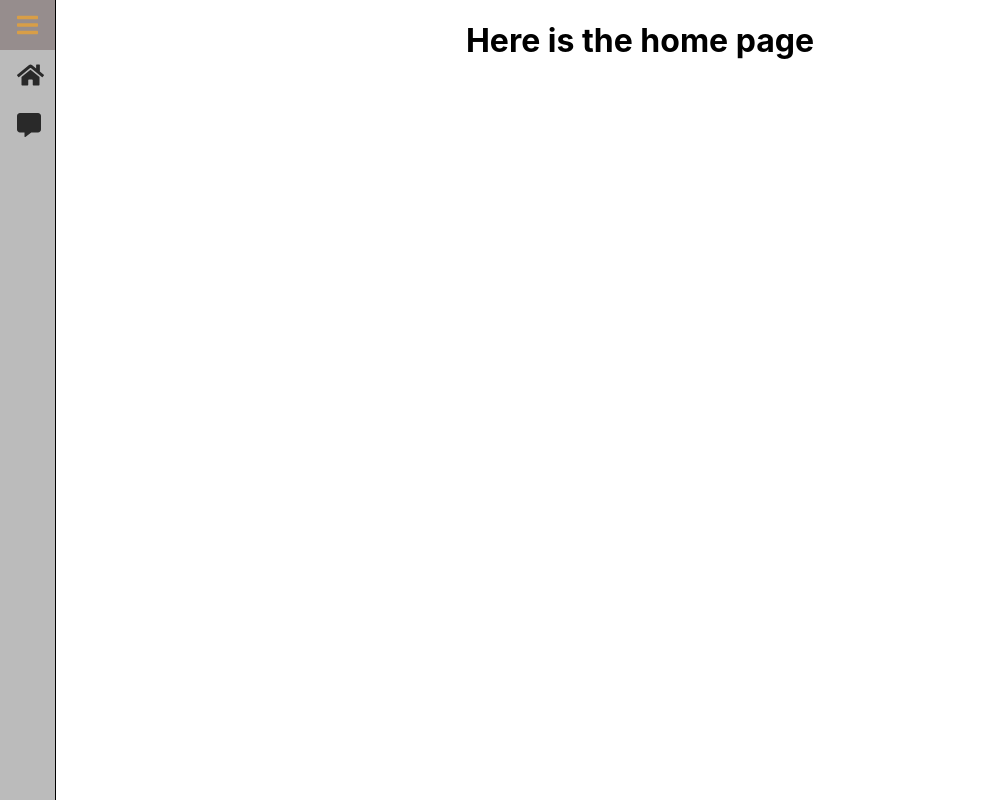
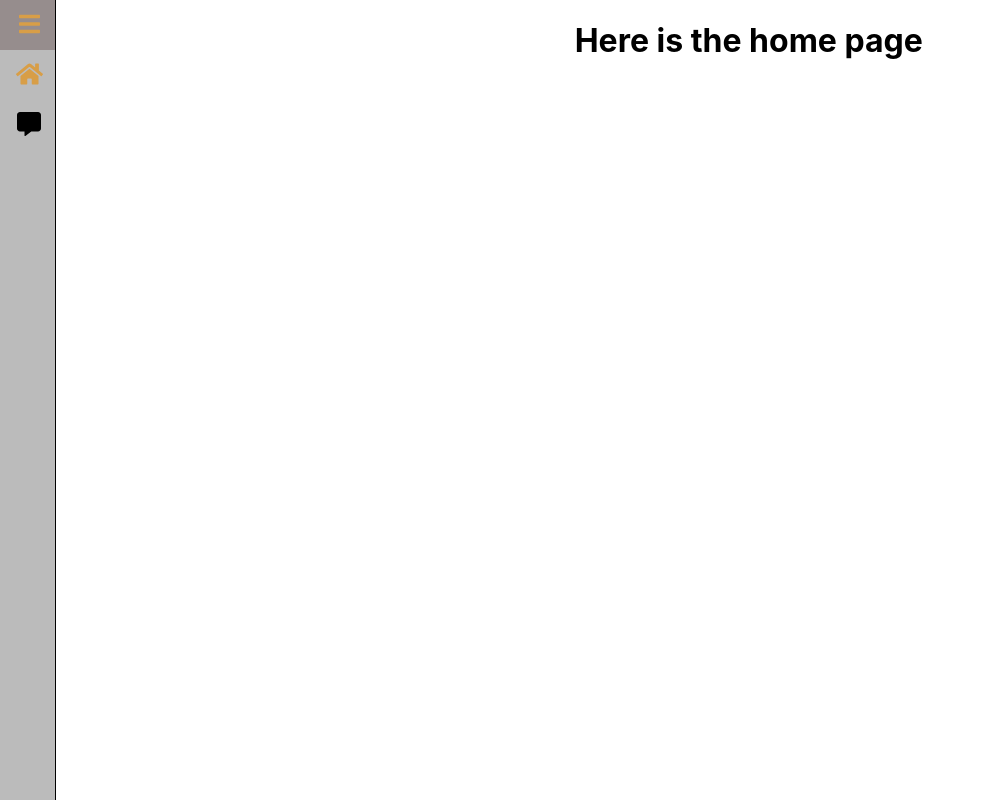
Before and after one commit to EK-machine/promo, a React (Create React App) app: page / in a window 1280 px wide. Shown: the whole page, without its empty margins (0-985 px from the left). Built offline with nearby package versions, Linux system fonts and the light colour scheme.

Commit message:
changed the high level layout

```diff
--- a/src/App.css
+++ b/src/App.css
@@ -1,38 +1,3 @@
 .App {
   text-align: center;
 }
-
-.App-logo {
-  height: 40vmin;
-  pointer-events: none;
-}
-
-@media (prefers-reduced-motion: no-preference) {
-  .App-logo {
-    animation: App-logo-spin infinite 20s linear;
-  }
-}
-
-.App-header {
-  background-color: #282c34;
-  min-height: 100vh;
-  display: flex;
-  flex-direction: column;
-  align-items: center;
-  justify-content: center;
-  font-size: calc(10px + 2vmin);
-  color: white;
-}
-
-.App-link {
-  color: #61dafb;
-}
-
-@keyframes App-logo-spin {
-  from {
-    transform: rotate(0deg);
-  }
-  to {
-    transform: rotate(360deg);
-  }
-}
--- a/src/components/Sidebar.jsx
+++ b/src/components/Sidebar.jsx
@@ -1,6 +1,7 @@
 import React, { useState } from 'react';
 import { NavLink } from 'react-router-dom';
 import classNames from 'classnames';
+import './sidebar.css';
 import {
   faBars,
   faTimes,
@@ -26,17 +27,19 @@ const sidebarButtonData = [
 
 function Sidebar() {
   const [isOpen, setIsOpen] = useState(false);
-  const toggleSidebar = () => setIsOpen(!isOpen);
+
   const sidebarButtonClasses = classNames('sidebar', {
     'sidebar__is-open': isOpen,
   });
+
+  const toggleSidebar = () => setIsOpen(!isOpen);
+
   return (
     <div className={sidebarButtonClasses}>
       <button onClick={toggleSidebar} type="button" className="sidebar__toggle">
-        <FontAwesomeIcon
-          icon={isOpen ? faTimes : faBars}
-          className="sidebar__toggle-button"
-        />
+        <div className="sidebar__icon">
+          <FontAwesomeIcon icon={isOpen ? faTimes : faBars} />
+        </div>
       </button>
       <ul className="sidebar__button-container">
         {sidebarButtonData.map(({ id, url, text, icon }) => (
@@ -48,7 +51,7 @@ function Sidebar() {
                 className="sidebar__button-link"
                 activeClassName="sidebar__active-link"
               >
-                <div className="sidebar__button-logo">{icon}</div>
+                <div className="sidebar__icon">{icon}</div>
                 <p>{text}</p>
               </NavLink>
             </li>
--- /dev/null
+++ b/src/components/sidebar.css
@@ -0,0 +1,81 @@
+.sidebar {
+  border-right: 1px solid black;
+  top: 0;
+  left: 0;
+  background-color: var(--background-color);
+  color: var(--text-color);
+  text-align: left;
+  height: 100%;
+  overflow: hidden;
+  width: 55px;
+  transition-duration: 200ms;
+}
+
+.sidebar__is-open {
+  width: 230px;
+}
+
+.sidebar__toggle {
+  display: flex;
+  justify-content: flex-start;
+  padding: 0;
+  align-items: center;
+  height: 50px;
+  background-color: var(--background-color);
+  border: currentColor;
+  outline: none;
+  cursor: pointer;
+  width: 100%;
+}
+
+.sidebar__toggle:hover {
+  background-color: var(--background-hover-color);
+  color: var(--active-color);
+}
+
+.sidebar__button-container {
+  margin: 0;
+  list-style: none;
+  color: var(--text-color);
+  padding: 0;
+}
+
+.sidebar__button-item {
+  position: relative;
+  overflow: hidden;
+}
+
+.sidebar__button-link {
+  display: flex;
+  flex-direction: row;
+  align-items: center;
+  height: 50px;
+  font-size: 24px;
+  position: relative;
+  transition: 0.35s ease color;
+  text-align: left;
+  text-decoration: none;
+  text-transform: uppercase;
+  color: var(--text-color);
+}
+
+.sidebar__button-link:hover {
+  background-color: var(--background-hover-color);
+}
+
+.sidebar__active-link {
+  font-weight: bolder;
+  color: var(--active-color);
+}
+
+.sidebar__icon {
+  display: inline-block;
+  max-width: 30px;
+  min-width: 30px;
+  line-height: 30px;
+  height: 30px;
+  text-align: center;
+  vertical-align: middle;
+  margin: 0 14px;
+  font-size: 24px;
+}
--- a/src/index.css
+++ b/src/index.css
@@ -12,105 +12,13 @@ code {
     monospace;
 }
 
+.App {
+  text-align: center;
+}
+
 :root {
   --background-color: rgb(187, 187, 187);
   --background-hover-color: rgb(150, 141, 141);
   --active-color: rgb(216, 158, 71);
-  --text-color: rgb(41, 41, 41);
+  /* --text-color: rgb(41, 41, 41); */
 }
-
-.sidebar {
-  border-right: 1px solid black;
-  position: absolute;
-  top: 0;
-  left: 0;
-  background-color: var(--background-color);
-  color: var(--text-color);
-  text-align: left;
-  height: 100%;
-  overflow: hidden;
-  width: 55px;
-  transition-duration: 200ms;
-}
-
-.sidebar__is-open {
-  width: 230px;
-}
-
-.sidebar__toggle {
-  font-size: 3vh;
-  display: flex;
-  justify-content: flex-start;
-  padding: 0px 15px 0px 17px;
-  align-items: center;
-  height: 50px;
-  background-color: var(--background-color);
-  border: currentColor;
-  outline: none;
-  cursor: pointer;
-  width: 100%;
-}
-
-.sidebar__toggle:hover {
-  background-color: var(--background-hover-color);
-  color: var(--active-color);
-}
-
-.sidebar__button-container {
-  margin: 0;
-  list-style: none;
-  color: var(--text-color);
-  padding: 0;
-}
-
-.sidebar__button-item {
-  position: relative;
-  overflow: hidden;
-}
-
-.sidebar__button-link {
-  display: flex;
-  flex-direction: row;
-  align-items: center;
-  height: 50px;
-  padding: 0px 17px;
-  font-size: 3vh;
-  position: relative;
-  transition: 0.35s ease color;
-  z-index: 1;
-}
-
-.sidebar__button-link::before {
-  content: '';
-  display: block;
-  z-index: -1;
-  position: absolute;
-  left: -100%;
-  top: 0;
-  width: 100%;
-  height: 100%;
-  border-right: solid 5px var(--active-color);
-  box-sizing: border-box;
-  background-color: var(--background-hover-color);
-  transition: 0.35s ease left;
-}
-
-.sidebar__button-link:hover::before {
-  left: 0px;
-  color: var(--active-color);
-}
-
-.sidebar__active-link {
-  font-weight: bolder;
-}
-
-.sidebar__button-logo {
-  padding-right: 15px;
-}
-
-.sidebar__button-container a {
-  color: var(--text-color);
-  text-align: left;
-  text-decoration: none;
-  text-transform: uppercase;
-}
--- a/src/pages/PagesContainer.jsx
+++ b/src/pages/PagesContainer.jsx
@@ -1,21 +1,27 @@
 import React from 'react';
 import { BrowserRouter, Route, Switch } from 'react-router-dom';
 import Sidebar from '../components/Sidebar';
-
+import './pagescontainer.css';
 import HomePage from './HomePage';
 import CommentPage from './CommentPage';
 import NotFoundPage from './NotFoundPage';
 
 function PagesContainer() {
   return (
+    <div className="grid__container">
       <BrowserRouter>
+        <div className="grid__sidebar">
           <Sidebar />
+        </div>
+        <div className="grid__main-content">
           <Switch>
             <Route exact path="/" component={HomePage} />
             <Route exact path="/comment" component={CommentPage} />
             <Route path="*" component={NotFoundPage} />
           </Switch>
+        </div>
       </BrowserRouter>
+    </div>
   );
 }
 
--- /dev/null
+++ b/src/pages/pagescontainer.css
@@ -0,0 +1,31 @@
+.grid__container {
+  display: grid;
+  grid-template-areas: 'sidebar main-content';
+  grid-template-columns: 1fr 5fr;
+  grid-template-rows: 1fr;
+  height: 100vh;
+  width: 100vw;
+  grid-gap: 5px;
+  margin: 0px;
+}
+
+/* @media all and (max-width: 575px) {
+  .grid__container {
+    grid-template-columns: 1fr 1fr;
+    grid-template-rows: 1fr;
+    height: 100vh;
+  }
+
+  .grid__sidebar {
+    width: 100vw;
+  }
+} */
+
+.grid__sidebar {
+  grid-area: sidebar;
+}
+
+.grid__main-content {
+  grid-area: main-content;
+  text-align: center;
+}
```
Lines whose indentation alone changed are shown as unchanged.
